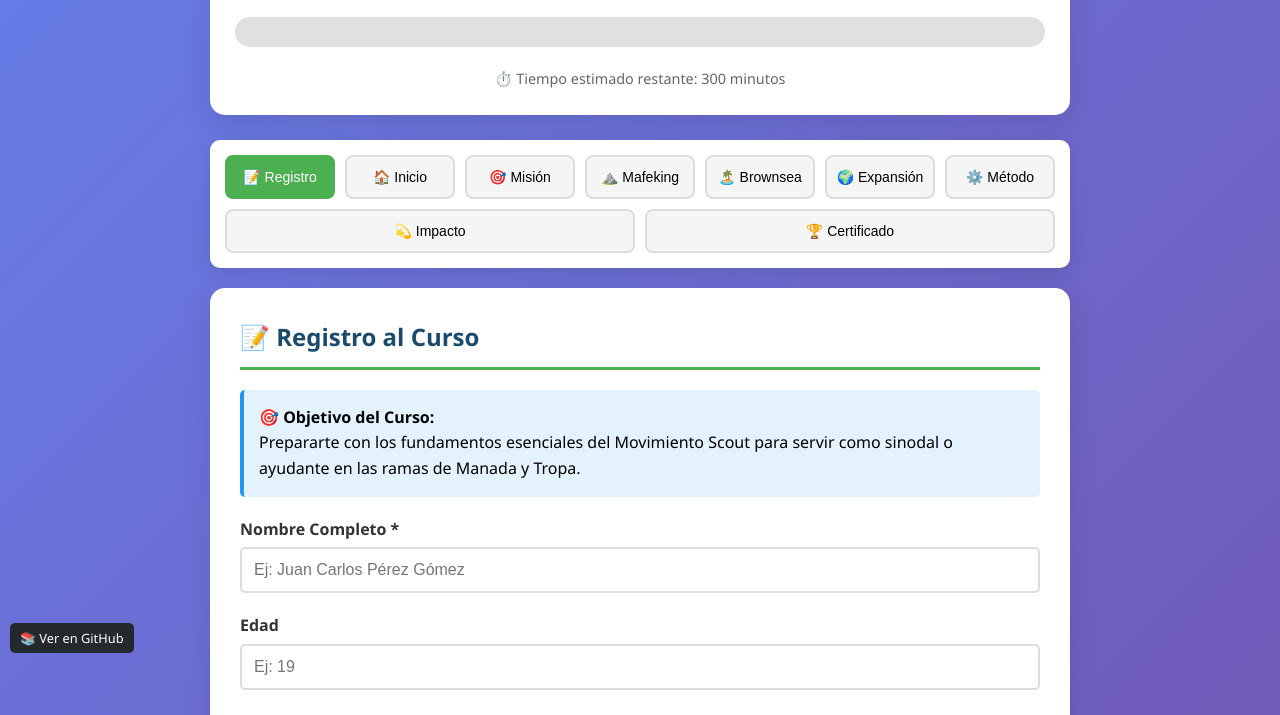
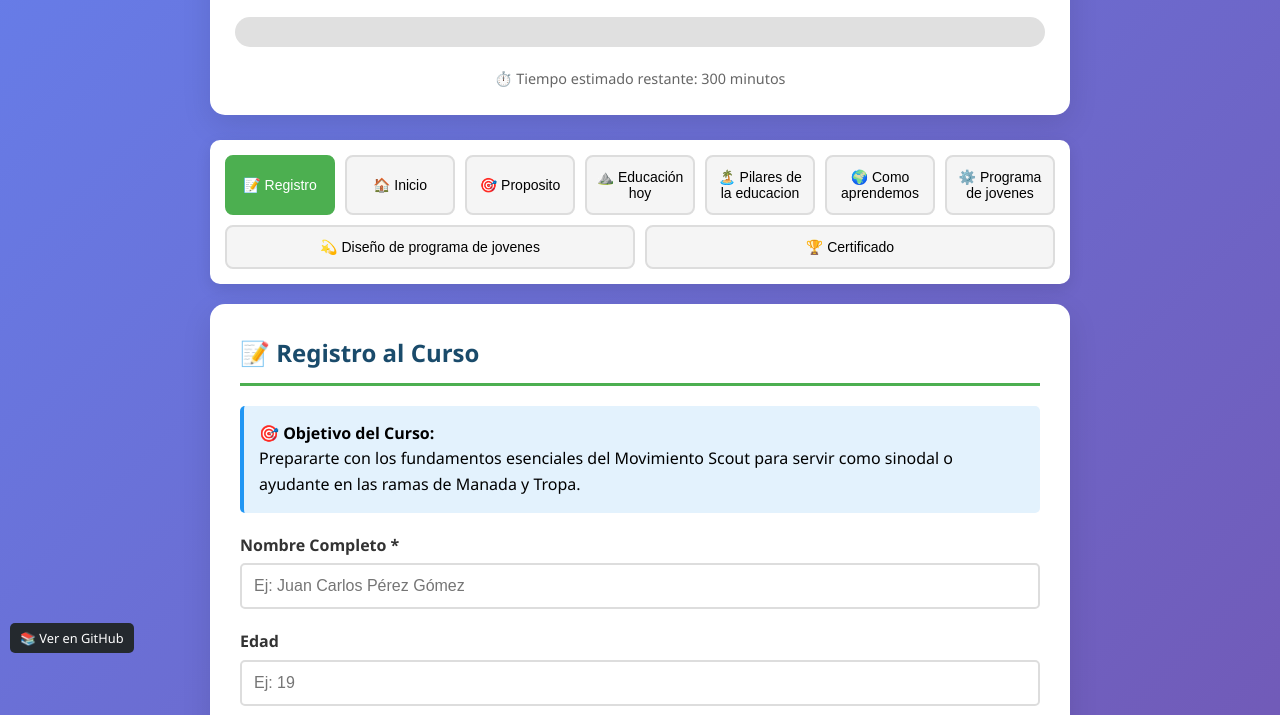
Before and after one commit to maximoaluna-blip/INDUCCION-ROVER, a plain HTML site: page educacion-escultismo/index.html in a window 1280 px wide. Shown: the part 137-852 px from the top of the page. Drawn offline with Linux system fonts and the light colour scheme.

Commit message:
index.html

```diff
--- a/educacion-escultismo/index.html
+++ b/educacion-escultismo/index.html
@@ -3,7 +3,7 @@
 <head>
     <meta charset="UTF-8">
     <meta name="viewport" content="width=device-width, initial-scale=1.0">
-    <title>Fundamentos del Movimiento Scout - Curso para Rovers</title>
+    <title>Educación en el Movimiento Scout - Curso para Rovers</title>
 
     <!--
     ============================================
@@ -612,13 +612,13 @@
     </div>
 
     <!-- Badge de GitHub Pages -->
-    <a href="https://github.com/tuusuario/curso-fundamentos-rover" class="github-badge" target="_blank">
+    <a href="https://github.com/tuusuario/educación-scout" class="github-badge" target="_blank">
         📚 Ver en GitHub
     </a>
 
     <div class="container">
         <div class="header">
-            <h1>🏕️ Fundamentos del Movimiento Scout</h1>
+            <h1>🏕️ Educación en el movimiento Scout</h1>
             <p>Formación para Rovers - Sinodales y Ayudantes</p>
 
             <div class="progress-container">
@@ -634,12 +634,12 @@
         <div class="nav-menu">
             <button class="nav-btn active" onclick="showModule(0)">📝 Registro</button>
             <button class="nav-btn" onclick="showModule(1)">🏠 Inicio</button>
-            <button class="nav-btn" onclick="showModule(2)">🎯 Misión</button>
-            <button class="nav-btn" onclick="showModule(3)">⛰️ Mafeking</button>
-            <button class="nav-btn" onclick="showModule(4)">🏝️ Brownsea</button>
-            <button class="nav-btn" onclick="showModule(5)">🌍 Expansión</button>
-            <button class="nav-btn" onclick="showModule(6)">⚙️ Método</button>
-            <button class="nav-btn" onclick="showModule(7)">💫 Impacto</button>
+            <button class="nav-btn" onclick="showModule(2)">🎯 Proposito</button>
+            <button class="nav-btn" onclick="showModule(3)">⛰️ Educación hoy</button>
+            <button class="nav-btn" onclick="showModule(4)">🏝️ Pilares de la educacion</button>
+            <button class="nav-btn" onclick="showModule(5)">🌍 Como aprendemos</button>
+            <button class="nav-btn" onclick="showModule(6)">⚙️ Programa de jovenes</button>
+            <button class="nav-btn" onclick="showModule(7)">💫 Diseño de programa de jovenes</button>
             <button class="nav-btn" onclick="showModule(8)">🏆 Certificado</button>
         </div>
 
@@ -647,12 +647,12 @@
             <select onchange="showModule(this.value)">
                 <option value="0">📝 Registro</option>
                 <option value="1">🏠 Inicio</option>
-                <option value="2">🎯 Misión</option>
-                <option value="3">⛰️ Mafeking</option>
-                <option value="4">🏝️ Brownsea</option>
-                <option value="5">🌍 Expansión</option>
-                <option value="6">⚙️ Método Scout</option>
-                <option value="7">💫 Impacto</option>
+                <option value="2">🎯 Proposito</option>
+                <option value="3">⛰️ Educación hoy</option>
+                <option value="4">🏝️ Pilares de la educacion</option>
+                <option value="5">🌍 Como aprendemos</option>
+                <option value="6">⚙️ Programa de jovenes</option>
+                <option value="7">💫 Diseño de programa de jovenes</option>
                 <option value="8">🏆 Certificado</option>
             </select>
         </div>
```
